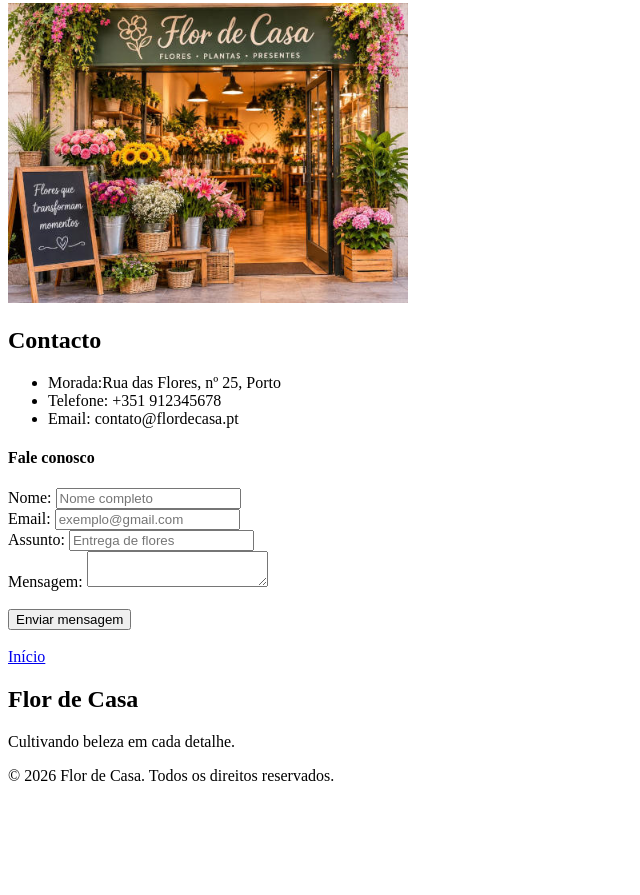
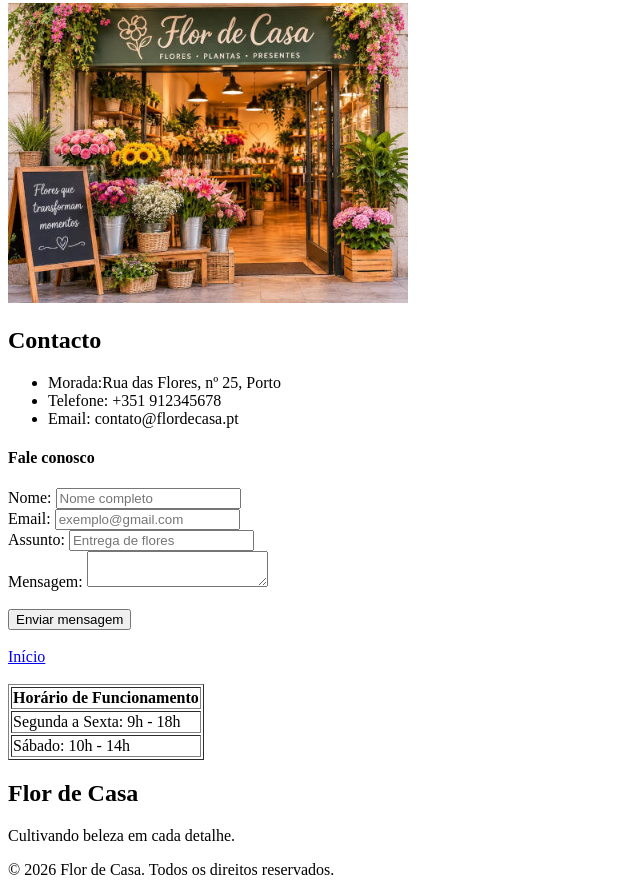
Before and after one commit to caroline-torres/flordecasa-floricultura, a plain HTML site: page index.html in a window 1280 px wide. Shown: the part 2150-3045 px from the top of the page, without its empty margins (0-640 px from the left). Before the commit the page ends 2951 px from the top, so only its background shows below. Drawn offline with Linux system fonts and the light colour scheme.

Commit message:
feature:adição tabela de horário

```diff
--- a/index.html
+++ b/index.html
@@ -117,10 +117,22 @@
     <section>
     <a href="#início">Início</a>
     </section>
+    <br>
 
 </main>
 
 <footer>
+    <table border="1">
+        <tr>
+            <th colspan="2" >Horário de Funcionamento</th>
+        </tr>
+        <tr>
+            <td>Segunda a Sexta: 9h - 18h</td>
+        </tr>
+        <tr>
+            <td> Sábado: 10h - 14h</td>
+        </tr>
+    </table>
     <h2>Flor de Casa</h2>
     <p>Cultivando beleza em cada detalhe.</p>
     <p>&copy; 2026 Flor de Casa. Todos os direitos reservados.</p>
```
